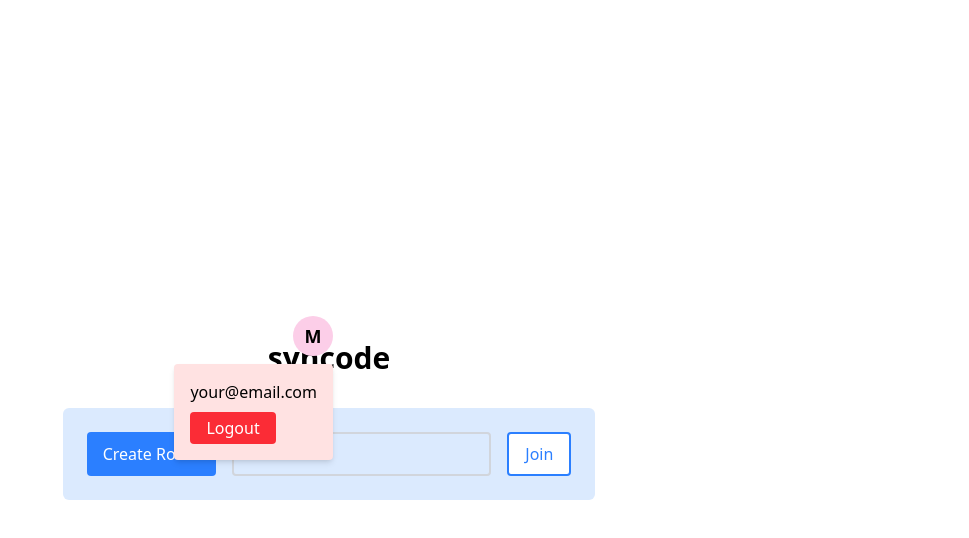
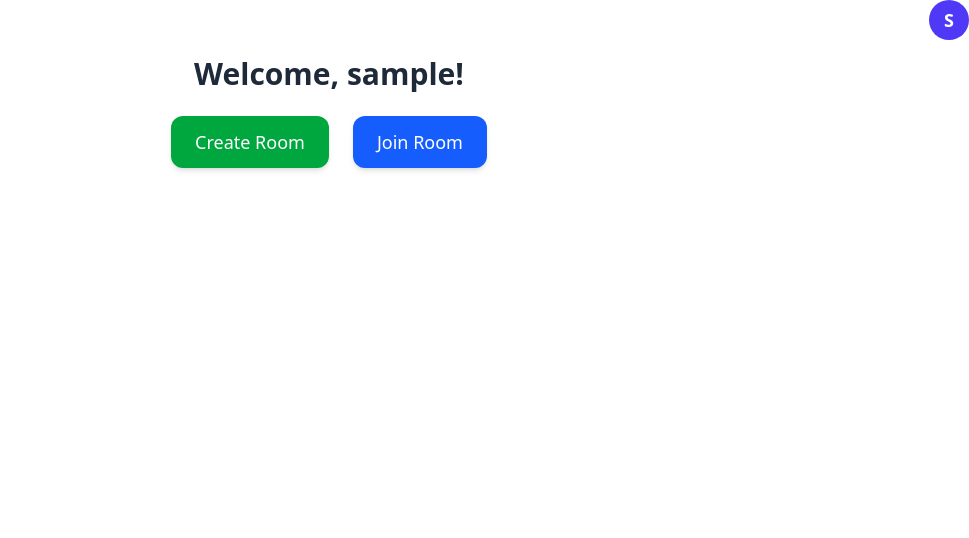
Before and after one commit to yussssssssssssssssss/syncode, a React (Vite) app in the folder frontend/: page /dashboard in a window 1280 px wide. Shown: the top 538 px of the page, without its empty margins (311-1280 px from the left). Built offline with nearby package versions, Linux system fonts and the light colour scheme; sample sign-in values are in the browser's storage.

Commit message:
frontend_2

```diff
--- /dev/null
+++ b/frontend/src/components/Header.jsx
@@ -0,0 +1,68 @@
+import { useEffect, useRef, useState } from "react";
+import { useNavigate } from "react-router-dom";
+
+export default function Header() {
+  const [user, setUser] = useState({ username: "", email: "" });
+  const [menuOpen, setMenuOpen] = useState(false);
+  const navigate = useNavigate();
+  const menuRef = useRef();
+
+  useEffect(() => {
+    // Fetch user details on mount
+    const fetchUser = async () => {
+      try {
+        const res = await fetch("/api/auth/me", {
+          credentials: "include",
+        });
+        const data = await res.json();
+        if (data.username) setUser({ username: data.username, email: data.email });
+      } catch (err) {
+        console.error("Failed to fetch user", err);
+      }
+    };
+    fetchUser();
+
+    const handleClickOutside = (e) => {
+      if (menuRef.current && !menuRef.current.contains(e.target)) {
+        setMenuOpen(false);
+      }
+    };
+    document.addEventListener("mousedown", handleClickOutside);
+    return () => document.removeEventListener("mousedown", handleClickOutside);
+  }, []);
+
+  const handleLogout = async () => {
+    try {
+      await fetch("/api/auth/logout", { method: "POST", credentials: "include" });
+      navigate("/login");
+    } catch (err) {
+      console.error("Logout failed", err);
+    }
+  };
+
+  return (
+    <header className="bg-white shadow-sm p-4 flex justify-between items-center">
+      <h2 className="text-xl font-bold">syncode</h2>
+      <div className="relative" ref={menuRef}>
+        <button
+          onClick={() => setMenuOpen((prev) => !prev)}
+          className="w-10 h-10 rounded-full bg-blue-500 text-white font-bold flex items-center justify-center"
+        >
+          {user.username.charAt(0).toUpperCase() || "U"}
+        </button>
+
+        {menuOpen && (
+          <div className="absolute right-0 mt-2 w-48 bg-white shadow-md rounded-lg z-10">
+            <div className="px-4 py-2 text-sm text-gray-700 border-b">{user.email}</div>
+            <button
+              onClick={handleLogout}
+              className="w-full text-left px-4 py-2 text-sm text-red-600 hover:bg-red-50"
+            >
+              Logout
+            </button>
+          </div>
+        )}
+      </div>
+    </header>
+  );
+}
--- /dev/null
+++ b/frontend/src/components/Layout.jsx
@@ -0,0 +1,13 @@
+import Header from "./Header";
+import { Outlet } from "react-router-dom";
+
+export default function Layout() {
+  return (
+    <div className="min-h-screen bg-gray-100">
+      <Header />
+      <main className="max-w-5xl mx-auto p-6">
+        <Outlet />
+      </main>
+    </div>
+  );
+}
--- /dev/null
+++ b/frontend/src/components/PopupMenu.jsx
@@ -0,0 +1,13 @@
+export default function PopupMenu({ email, onLogout }) {
+    return (
+      <div className="absolute right-0 mt-2 w-48 bg-white shadow-md rounded-lg z-10">
+        <div className="px-4 py-2 text-sm text-gray-700 border-b">{email}</div>
+        <button
+          onClick={onLogout}
+          className="w-full text-left px-4 py-2 text-sm text-red-600 hover:bg-red-50"
+        >
+          Logout
+        </button>
+      </div>
+    );
+  }
--- a/frontend/src/pages/Dashboard.jsx
+++ b/frontend/src/pages/Dashboard.jsx
@@ -1,58 +1,80 @@
-import { useState } from "react";
+import { useEffect, useState } from "react";
 import { useNavigate } from "react-router-dom";
+import PopupMenu from "../components/PopupMenu";
 
-function Dashboard() {
-  const [roomCode, setRoomCode] = useState("");
+export default function Dashboard() {
   const navigate = useNavigate();
-  const email = "your@email.com"; // Replace with actual user session if available
+  const [user, setUser] = useState(null);
+  const [menuOpen, setMenuOpen] = useState(false);
 
-  const createRoom = async () => {
-    const res = await fetch("/api/room/create", { method: "POST" });
-    const data = await res.json();
-    if (res.ok && data.code) navigate(`/room/${data.code}`);
-    else alert("Failed to create room");
-  };
+  useEffect(() => {
+    const storedUser = JSON.parse(localStorage.getItem("user"));
+    if (!storedUser) return navigate("/login");
+    setUser(storedUser);
+  }, [navigate]);
 
-  const joinRoom = async () => {
-    const res = await fetch("/api/room/join", {
-      method: "POST",
-      headers: { "Content-Type": "application/json" },
-      body: JSON.stringify({ code: roomCode }),
-    });
-    const data = await res.json();
-    if (res.ok && data.code) navigate(`/room/${data.code}`);
-    else alert("Invalid room code");
-  };
-
-  const logout = async () => {
-    await fetch("/api/auth/logout");
+  const handleLogout = () => {
+    localStorage.removeItem("user");
     navigate("/login");
   };
 
+  const handleCreateRoom = async () => {
+    try {
+      const res = await fetch("/api/room/create", {
+        method: "POST",
+        headers: {
+          "Content-Type": "application/json",
+          Authorization: `Bearer ${user.token}`,
+        },
+        body: JSON.stringify({ username: user.username }),
+      });
+      const data = await res.json();
+      if (data.roomId) navigate(`/room/${data.roomId}`);
+    } catch (err) {
+      console.error(err);
+    }
+  };
+
+  const handleJoinRoom = async () => {
+    const roomId = prompt("Enter Room ID to join:");
+    if (!roomId) return;
+    navigate(`/room/${roomId}`);
+  };
+
+  if (!user) return null;
+
   return (
-    <div className="min-h-screen flex flex-col items-center justify-center bg-white">
-      <div className="absolute top-4 right-4 relative">
-        <button className="bg-pink-200 rounded-full w-10 h-10 flex items-center justify-center text-lg font-bold">M</button>
-        <div className="absolute right-0 mt-2 p-4 bg-red-100 rounded shadow-md">
-          <p className="mb-2">{email}</p>
-          <button onClick={logout} className="bg-red-500 text-white px-4 py-1 rounded">Logout</button>
-        </div>
+    <div className="flex flex-col items-center justify-center text-center">
+      <div className="relative self-end mb-4">
+        <button
+          onClick={() => setMenuOpen((prev) => !prev)}
+          className="w-10 h-10 rounded-full bg-indigo-600 text-white flex items-center justify-center text-lg font-semibold hover:opacity-90"
+        >
+          {user.username?.[0]?.toUpperCase() || "?"}
+        </button>
+        {menuOpen && (
+          <div className="absolute right-0 top-12">
+            <PopupMenu email={user.email} onLogout={handleLogout} />
+          </div>
+        )}
       </div>
 
-      <h1 className="text-3xl font-bold mb-8">syncode</h1>
-      <div className="flex space-x-4 bg-blue-100 p-6 rounded-md">
-        <button onClick={createRoom} className="bg-blue-500 text-white px-4 py-2 rounded">Create Room</button>
-        <input
-          type="text"
-          value={roomCode}
-          onChange={(e) => setRoomCode(e.target.value)}
-          placeholder="Enter Code"
-          className="border-2 border-gray-300 px-3 py-2 rounded"
-        />
-        <button onClick={joinRoom} className="bg-white border-2 border-blue-500 text-blue-500 px-4 py-2 rounded">Join</button>
+      <h1 className="text-3xl font-bold mb-6 text-gray-800">Welcome, {user.username}!</h1>
+
+      <div className="flex gap-6">
+        <button
+          onClick={handleCreateRoom}
+          className="bg-green-600 hover:bg-green-700 text-white px-6 py-3 rounded-xl text-lg shadow-md transition"
+        >
+          Create Room
+        </button>
+        <button
+          onClick={handleJoinRoom}
+          className="bg-blue-600 hover:bg-blue-700 text-white px-6 py-3 rounded-xl text-lg shadow-md transition"
+        >
+          Join Room
+        </button>
       </div>
     </div>
   );
 }
-
-export default Dashboard;
--- a/frontend/src/pages/Room.jsx
+++ b/frontend/src/pages/Room.jsx
@@ -1,37 +1,40 @@
+import { useEffect, useState } from "react";
 import { useParams } from "react-router-dom";
-import { useEffect, useState } from "react";
 
-function Room() {
+export default function Room() {
   const { id } = useParams();
-  const [users, setUsers] = useState([]);
+  const [room, setRoom] = useState(null);
+  const [loading, setLoading] = useState(true);
+  const [error, setError] = useState(null);
 
   useEffect(() => {
-    const fetchRoomData = async () => {
-      const res = await fetch(`/api/room/${id}`);
-      const data = await res.json();
-      if (res.ok) setUsers(data.users);
-      else alert("Failed to load room");
+    const fetchRoom = async () => {
+      try {
+        const res = await fetch(`/api/room/${id}`, {
+          credentials: "include",
+        });
+        if (!res.ok) throw new Error("Failed to fetch room");
+        const data = await res.json();
+        setRoom(data);
+      } catch (err) {
+        setError(err.message);
+      } finally {
+        setLoading(false);
+      }
     };
-    fetchRoomData();
+    fetchRoom();
   }, [id]);
 
+  if (loading) return <div className="p-6 text-gray-600">Loading room...</div>;
+  if (error) return <div className="p-6 text-red-500">Error: {error}</div>;
+  if (!room) return <div className="p-6">Room not found</div>;
+
   return (
-    <div className="min-h-screen bg-white p-8">
-      <div className="flex justify-between items-center mb-6">
-        <h1 className="text-3xl font-bold">syncode</h1>
-        <div className="bg-pink-200 rounded-full w-10 h-10 flex items-center justify-center text-lg font-bold">M</div>
-      </div>
-
-      <h2 className="text-2xl font-bold mb-2">{users.join(" and ")}</h2>
-      <p className="mb-6 text-gray-600">The above is from the database → the users associated with the room will be displayed</p>
-
-      <div className="border-2 border-pink-400 p-4 rounded bg-pink-100">
-        <h3 className="font-semibold mb-2">Sample code</h3>
-        <code className="block mb-2">// your sample code here</code>
-        <button className="bg-pink-400 text-white px-4 py-2 rounded">Copy Code</button>
-      </div>
+    <div className="p-6">
+      <h1 className="text-2xl font-bold mb-4">Room: {room.name}</h1>
+      <p className="text-gray-700">Room ID: {room._id}</p>
+      <p className="text-gray-700 mt-2">Participants: {room.participants?.length || 0}</p>
+      {/* You can add a chat, code editor, or room controls here later */}
     </div>
   );
 }
-
-export default Room;
```
